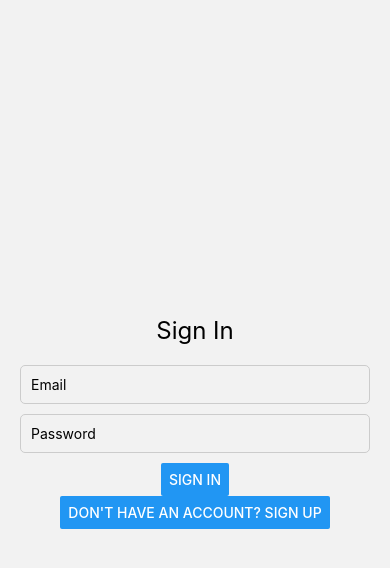
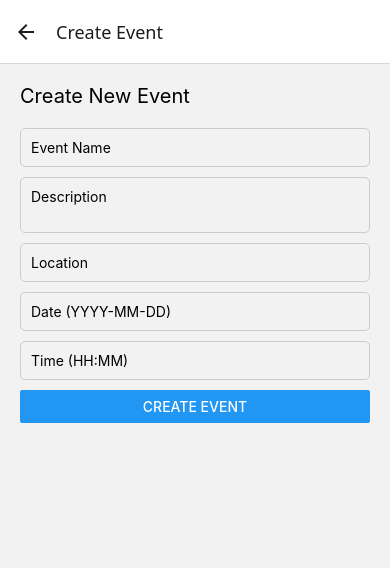
Before and after one commit to veerlakshay/Eventorganizer-app, a React Native app: screen /CreateEvent in a window 390 px wide. Shown: the top 568 px of the page. Built offline with nearby package versions, Linux system fonts and the light colour scheme; no server answers.

Commit message:
createevent  added

```diff
--- a/App.js
+++ b/App.js
@@ -4,8 +4,9 @@ import { NavigationContainer } from '@react-navigation/native';
 import { createNativeStackNavigator } from '@react-navigation/native-stack';
 import SignInScreen from './screens/SignInScreen';
 import SignUpScreen from './screens/SignUpScreen';
-import DashboardScreen from './screens/DashboardScreen'; // Import the DashboardScreen
-import { View, Text } from 'react-native'; // You might not need this anymore
+import DashboardScreen from './screens/DashboardScreen';
+import CreateEventScreen from './screens/CreateEventScreen'; // Import CreateEventScreen
+import { View, Text } from 'react-native';
 
 const Stack = createNativeStackNavigator();
 
@@ -25,8 +26,13 @@ export default function App() {
         />
         <Stack.Screen
           name="Home"
-          component={DashboardScreen} // Use DashboardScreen here
-          options={{ title: 'Dashboard', headerRight: () => null }} // Basic title, no header right for now
+          component={DashboardScreen}
+          options={{ title: 'Dashboard', headerRight: () => null }}
+        />
+        <Stack.Screen
+          name="CreateEvent" // Add the CreateEvent screen to the navigator
+          component={CreateEventScreen}
+          options={{ title: 'Create Event' }}
         />
       </Stack.Navigator>
     </NavigationContainer>
--- /dev/null
+++ b/screens/CreateEventScreen.js
@@ -0,0 +1,85 @@
+// screens/CreateEventScreen.js
+import React, { useState } from 'react';
+import { View, Text, TextInput, Button, StyleSheet, ScrollView } from 'react-native';
+import { useNavigation } from '@react-navigation/native';
+
+const CreateEventScreen = () => {
+    const navigation = useNavigation();
+    const [eventName, setEventName] = useState('');
+    const [description, setDescription] = useState('');
+    const [location, setLocation] = useState('');
+    const [date, setDate] = useState(''); // You might want to use a DatePicker in a real app
+    const [time, setTime] = useState(''); // You might want to use a TimePicker
+    const [errorMessage, setErrorMessage] = useState(null);
+
+    const handleCreateEvent = () => {
+        // In the next step, we'll implement saving this data to Firebase
+        console.log('Creating event:', { eventName, description, location, date, time });
+        // After successful creation, maybe navigate back to the Dashboard
+        navigation.goBack();
+    };
+
+    return (
+        <ScrollView style={styles.container}>
+            <Text style={styles.title}>Create New Event</Text>
+            {errorMessage && <Text style={styles.error}>{errorMessage}</Text>}
+            <TextInput
+                style={styles.input}
+                placeholder="Event Name"
+                value={eventName}
+                onChangeText={setEventName}
+            />
+            <TextInput
+                style={styles.input}
+                placeholder="Description"
+                multiline
+                value={description}
+                onChangeText={setDescription}
+            />
+            <TextInput
+                style={styles.input}
+                placeholder="Location"
+                value={location}
+                onChangeText={setLocation}
+            />
+            <TextInput
+                style={styles.input}
+                placeholder="Date (YYYY-MM-DD)"
+                value={date}
+                onChangeText={setDate}
+            />
+            <TextInput
+                style={styles.input}
+                placeholder="Time (HH:MM)"
+                value={time}
+                onChangeText={setTime}
+            />
+            <Button title="Create Event" onPress={handleCreateEvent} />
+        </ScrollView>
+    );
+};
+
+const styles = StyleSheet.create({
+    container: {
+        flex: 1,
+        padding: 20,
+    },
+    title: {
+        fontSize: 20,
+        marginBottom: 20,
+    },
+    input: {
+        width: '100%',
+        padding: 10,
+        marginBottom: 10,
+        borderWidth: 1,
+        borderColor: '#ccc',
+        borderRadius: 5,
+    },
+    error: {
+        color: 'red',
+        marginBottom: 10,
+    },
+});
+
+export default CreateEventScreen;
--- a/screens/DashboardScreen.js
+++ b/screens/DashboardScreen.js
@@ -11,17 +11,19 @@ const DashboardScreen = () => {
     const handleLogout = async () => {
         try {
             await signOut(auth);
-            // After successful logout, navigate back to the SignIn screen
-            navigation.replace('SignIn'); // Use replace to avoid going back to Dashboard
+            navigation.replace('SignIn');
         } catch (error) {
             console.error('Logout error:', error);
-            // Optionally display an error message to the user
         }
     };
 
     return (
         <View style={styles.container}>
             <Text style={styles.title}>Welcome to the Dashboard!</Text>
+            <Button
+                title="Create New Event"
+                onPress={() => navigation.navigate('CreateEvent')} // Navigate to CreateEvent screen
+            />
             <Button title="Logout" onPress={handleLogout} />
             {/* We will add the list of events here later */}
         </View>
```
